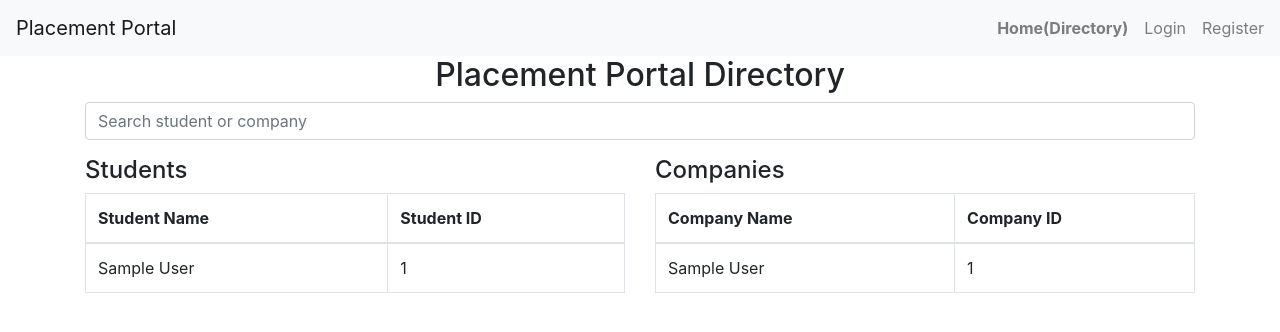
After one commit to 24f3003255/placement-portal-application, a Flask app: page / in a window 1280 px wide. The commit adds this page. Shown: the top 332 px of the page. Run offline with Flask 3, Linux system fonts and the light colour scheme; tables that the repository leaves empty hold one stand-in row (values such as "Sample post").

Commit message:
Milestone-PPA Placement-Tracking

```diff
--- a/models.py
+++ b/models.py
@@ -84,6 +84,7 @@ class JobApplication(db.Model):
     JA_id = db.Column(db.Integer, primary_key=True)
     student_id = db.Column(db.Integer, db.ForeignKey("student_profiles.SP_id"), nullable=False)
     drive_id = db.Column(db.String(20), db.ForeignKey("job_drives.JD_id"), nullable=False)
+    placement = db.relationship("Placement", backref="application",uselist=False,primaryjoin="JobApplication.JA_id==Placement.application_id")
     applied_on = db.Column(db.DateTime, default=datetime.utcnow)
     application_status = db.Column(db.String(20), default="Applied")
     applied_cgpa = db.Column(db.Float)
@@ -100,11 +101,9 @@ class Placement(db.Model):
     drive_id = db.Column(db.String(20),db.ForeignKey("job_drives.JD_id"),nullable=False)
     application_id = db.Column(db.Integer,db.ForeignKey("job_applications.JA_id"),nullable=False,unique=True)
     package_offered = db.Column(db.String(50))
-    offer_letter_link = db.Column(db.Text)
     placement_status = db.Column(db.String(20), default="Placed")
     joined_date = db.Column(db.Date)
     created_at = db.Column(db.DateTime, default=datetime.utcnow)
-
 
 def create_default_admin():
     admin = AdminUser.query.filter_by(email_address="admin@admin.com").first()
--- a/routes.py
+++ b/routes.py
@@ -21,11 +21,26 @@ def login_required(role=None):
         return wrapped
     return decorator
 
-
-@app.route('/')
+@app.route('/', methods=['GET','POST'])
 def index():
-    return render_template('index.html')
-
+    search = request.args.get('search')
+    if search:
+        students = StudentProfile.query.filter(
+            (StudentProfile.student_name.contains(search)) |
+            (StudentProfile.SP_id.contains(search))
+        ).all()
+        companies = CompanyAccount.query.filter(
+            (CompanyAccount.organization_name.contains(search)) |
+            (CompanyAccount.CA_id.contains(search))
+        ).all()
+    else:
+        students = StudentProfile.query.all()
+        companies = CompanyAccount.query.all()
+    return render_template(
+        "index.html",
+        students=students,
+        companies=companies
+    )
 
 @app.route('/login', methods=['GET','POST'])
 def login():
@@ -169,7 +184,7 @@ def company_dashboard():
     closed_jobs = sum(1 for j in jobs if j.drive_status == "Closed")
     applications = (JobApplication.query.join(JobDrive).filter(JobDrive.company_id == company.CA_id).all())
     total_applications = len(applications)
-    shortlisted = sum(1 for a in applications if a.application_status == "Shortlisted")
+    shortlisted = sum(1 for a in applications if a.application_status in ("Shortlisted"))
     if not company.profile_completed:
         return redirect(url_for("company_update_profile"))
     return render_template("company/dashboard.html",
@@ -336,24 +351,29 @@ def view_drive_applications(drive_id):
 @app.route("/company/application/<int:app_id>/<string:status>", methods=["POST"])
 @login_required("company")
 def update_application_status(app_id, status):
-    allowed_status = ["Shortlisted","Interview","Rejected","Selected"]
+    allowed_status = ["Shortlisted", "Interview", "Rejected", "Placed"]
     if status not in allowed_status:
         abort(400)
     application = JobApplication.query.get_or_404(app_id)
     if application.drive.company_id != session["user_id"]:
         abort(403)
     application.application_status = status
-    if status == "Selected":
-        placement = Placement(
-            student_id=application.student_id,
-            drive_id=application.drive_id,
-            company_id=session["user_id"],
-            application_id=application.JA_id,
-        )
-        db.session.add(placement)
-        application.application_status = "Placed"
+    if status == "Placed":
+        placement = Placement.query.filter_by(application_id=application.JA_id).first()
+        if placement:
+            placement.placement_status = "Placed"
+        else:
+            placement = Placement(
+                student_id=application.student_id,
+                company_id=application.drive.company_id,
+                drive_id=application.drive_id,
+                application_id=application.JA_id,
+                package_offered=None,
+                placement_status="Placed"
+            )
+            db.session.add(placement)
     db.session.commit()
-    return redirect(url_for("view_drive_applications",drive_id=application.drive_id))
+    return redirect(url_for("view_drive_applications", drive_id=application.drive_id))
 
 @app.route("/company/create_jobs", methods=["GET","POST"])
 @login_required("company")
@@ -457,13 +477,22 @@ def auto_close_drives():
     ).update({"drive_status": "Closed"})
     db.session.commit()
 
+from flask import render_template, session
+from models import db, JobApplication, StudentProfile, JobDrive
+
 @app.route("/company/shortlisted_applications")
+@login_required()
 def company_shortlisted_applications():
-    company_id = session.get("company_id")
-    applications = JobApplication.query.join(JobDrive).filter(
-        JobDrive.company_id == company_id,
-        JobApplication.application_status == "Shortlisted"
-    ).all()
+    company_id = session["user_id"]
+    applications = (
+        db.session.query(JobApplication, StudentProfile, JobDrive)
+        .join(StudentProfile, JobApplication.student_id == StudentProfile.SP_id)
+        .join(JobDrive, JobApplication.drive_id == JobDrive.JD_id)
+        .filter(JobDrive.company_id == company_id)
+        .filter(JobApplication.application_status == "Shortlisted")
+        .order_by(JobApplication.applied_on.desc())
+        .all()
+    )
     return render_template(
         "company/shortlisted_applications.html",
         applications=applications
@@ -481,8 +510,6 @@ def view_resume(filename):
 @login_required()
 def view_student_profile(student_id):
     student = StudentProfile.query.get_or_404(student_id)
-    if session["role"] not in ["admin", "company"]:
-        abort(403)
     return render_template(
         "view_student_profile.html",
         student=student
@@ -554,8 +581,38 @@ def placement_history():
     return render_template("student/placement_history.html", placements=placements)
 
 @app.route("/student/placement_history")
+@app.route("/student/placement_history")
 @login_required("student")
 def student_placement_history():
     student_id = session["user_id"]
-    placements = Placement.query.filter_by(student_id=student_id).all()
+    placements = (
+        db.session.query(Placement, CompanyAccount, JobDrive)
+        .join(CompanyAccount, Placement.company_id == CompanyAccount.CA_id)
+        .join(JobDrive, Placement.drive_id == JobDrive.JD_id)
+        .filter(Placement.student_id == student_id)
+        .order_by(Placement.joined_date.desc())
+        .all()
+    )
     return render_template("student/placement_history.html", placements=placements)
+
+@app.route("/company/update_package/<int:app_id>", methods=["POST"])
+@login_required("company")
+def update_package(app_id):
+    application = JobApplication.query.get_or_404(app_id)
+    if application.drive.company_id != session["user_id"]:
+        abort(403)
+    package = request.form["package"]
+    if application.placement is None:
+        placement = Placement(
+            student_id=application.student_id,
+            company_id=application.drive.company_id,
+            drive_id=application.drive_id,
+            application_id=application.JA_id,
+            package_offered=package
+        )
+        db.session.add(placement)
+    else:
+        application.placement.package_offered = package
+    db.session.commit()
+    flash("Package updated successfully", "success")
+    return redirect(url_for("view_drive_applications", drive_id=application.drive_id))
--- a/templates/company/dashboard.html
+++ b/templates/company/dashboard.html
@@ -4,6 +4,7 @@
 <div class="container mt-4">
     <h3 class="text-center mb-2">Company Dashboard</h3>
     <p class="text-center mb-4">Welcome to the company dashboard</p>
+    <p> Click on the boxex to now more details</p>
     <div class="row text-center">
         <div class="col-md-3 col-sm-6 mb-3">
             <a href="{{ url_for('company_drives') }}" class="text-dark d-block" style="text-decoration:none;">
--- /dev/null
+++ b/templates/index.html
@@ -0,0 +1,48 @@
+{% extends "base.html" %}
+
+{% block content %}
+<h2 class="text-center">Placement Portal Directory</h2>
+<form method="GET" action="/">
+    <input type="text" name="search" placeholder="Search student or company" class="form-control mb-3">
+</form>
+<div class="row">
+<div class="col-md-6">
+<h4>Students</h4>
+<table class="table table-bordered">
+    <thead>
+        <tr>
+            <th>Student Name</th>
+            <th>Student ID</th>
+        </tr>
+    </thead>
+    <tbody>
+    {% for student in students %}
+        <tr>
+            <td>{{ student.student_name }}</td>
+            <td>{{ student.SP_id }}</td>
+        </tr>
+    {% endfor %}
+    </tbody>
+</table>
+</div>
+<div class="col-md-6">
+<h4>Companies</h4>
+<table class="table table-bordered">
+    <thead>
+        <tr>
+            <th>Company Name</th>
+            <th>Company ID</th>
+        </tr>
+    </thead>
+    <tbody>
+    {% for company in companies %}
+        <tr>
+            <td>{{ company.organization_name }}</td>
+            <td>{{ company.CA_id }}</td>
+        </tr>
+    {% endfor %}
+    </tbody>
+</table>
+</div>
+</div>
+{% endblock %}
--- a/templates/navbar.html
+++ b/templates/navbar.html
@@ -1,6 +1,12 @@
 <nav class="navbar navbar-light bg-light">
   <a class="navbar-brand" href="/">Placement Portal</a>
   <ul class="navbar-nav flex-row">
+    <li class="nav-item mr-3">
+      <a class="nav-link {% if request.endpoint == 'index' %}font-weight-bold{% endif %}"
+         href="{{ url_for('index') }}">
+        Home(Directory)
+      </a>
+    </li>
     {% if admin or company or student %}
     <li class="nav-item mr-3">
       <a class="nav-link {% if request.endpoint in ['admin_dashboard','company_dashboard','student_dashboard'] %}font-weight-bold{% endif %}"
```
Also changed, not shown: templates/company/applications.html (+11 -3 lines), templates/company/shortlisted_applications.html (+21 -28 lines), templates/student/applications_status.html (+8 -2 lines), templates/student/placement_history.html (+14 -24 lines).
